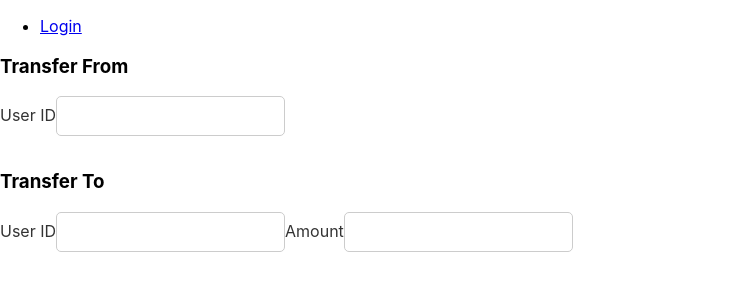
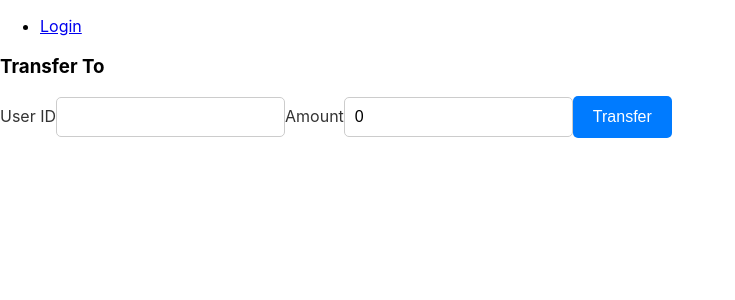
Before and after one commit to ahmedhmmad/bank-node, a React (Create React App) app in the folder bank-front/: page /transfer in a window 1280 px wide. Shown: the top 300 px of the page, without its empty margins (0-735 px from the left). Built offline with nearby package versions, Linux system fonts and the light colour scheme.

Commit message:
working on front-side

```diff
--- a/bank-front/src/components/Deposit.jsx
+++ b/bank-front/src/components/Deposit.jsx
@@ -5,11 +5,14 @@ export default function Deposit() {
     const [customerId, setCustomerId] = useState('');
     const [amount, setAmount] = useState(0);
     const [message, setMessage] = useState('');
+    const token = localStorage.getItem('accessToken');
 
 
     const handleDeposit = async () => {
         try {
-            const response = await axios.post('http://localhost:3000/api/v1/deposite', { customerId, amount });
+            const response = await axios.post('http://localhost:3000/api/v1/deposite', { amount },{
+                headers:{Authorization:`Bearer ${token}`}
+            });
             setMessage(response.data.message);
         } catch (error) {
             setMessage('Error depositing money');
--- a/bank-front/src/components/Login.jsx
+++ b/bank-front/src/components/Login.jsx
@@ -21,18 +21,14 @@ const Login = () => {
       // Store the token in localStorage
       localStorage.setItem('accessToken', accessToken);
 
-
-
-
-      // Fetch user role
+     // Fetch user role
       const roleResponse = await axios.get('http://127.0.0.1:3000/api/v1/user-role', {
         headers: {
           Authorization: `Bearer ${accessToken}`
         }
       });
-
-      const {userRole,userId} = roleResponse.data.role;
-      setUserRole(userRole); // Set user role in state
+      //const {userRole} = roleResponse.data.role;
+      setUserRole(roleResponse.data.role); // Set user role in state
 
 
       // Redirect to dashboard page with user role
--- a/bank-front/src/components/Transfer.jsx
+++ b/bank-front/src/components/Transfer.jsx
@@ -1,18 +1,41 @@
-import React from 'react';
+import React, { useState } from 'react';
+import axios from 'axios';
 
-function Transfer() {
+export default function Transfer() {
+  const [customerId,setCustomerId]= useState('');
+  const [receiverId,setReceiverId]=useState('');
+  const [amount,setAmount]=useState(0);
+  const [message,setMessage]=useState('')
+  const token=localStorage.getItem('accessToken');
+
+  const handleTranfser= async () => {
+    try{
+      const response = await axios.post('http://localhost:3000/api/v1/transfer', { receiverId,amount },{
+                headers:{Authorization:`Bearer ${token}`}
+            });
+            setMessage(response.data.message);
+
+
+    }catch(error)
+    {
+       setMessage('Error Transfering money');
+       console.error('Transfer error:', error);
+    }
+  }
+
+
   return (
     <>
-      <h3>Transfer From</h3>
+      {/* <h3>Transfer From</h3>
       <label htmlFor="transferFrom">User ID</label>
-      <input type="text" id="transferFrom" name="transferFrom" />
+      <input type="text" id="transferFrom" name="transferFrom" /> */}
       <h3>Transfer To</h3>
       <label htmlFor="transferTo">User ID</label>
-      <input type="text" id="transferTo" name="transferTo" />
+      <input type="text" id="transferTo" name="transferTo" value={receiverId} onChange={(e)=>setReceiverId(e.target.value)} />
       <label htmlFor="transferAmount">Amount</label>
-      <input type="number" id="transferAmount" name="transferAmount" />
+      <input type="number" id="transferAmount" name="transferAmount" value={amount} onChange={(e)=>setAmount(e.target.value)} />
+      <button onClick={handleTranfser}> Transfer </button>
+      {message && <p>{message}</p>}
     </>
   );
 }
-
-export default Transfer;
--- a/bank-front/src/components/Withdrawal.jsx
+++ b/bank-front/src/components/Withdrawal.jsx
@@ -1,22 +1,34 @@
 import React, { useState } from 'react';
+import axios from 'axios';
+
 
 export default function Withdrawal() {
+    const [customerId, setCustomerId] = useState('');
+    const [amount, setAmount] = useState(0);
+    const [message, setMessage] = useState('');
+    const token = localStorage.getItem('accessToken');
 
-    const [userInput,setUserInput]=useState({initialValue:0});
-    function handleChange(inputIdentifier,newValue)
-    {
-        setUserInput((prevUserInput)=>{
-            return{
-                ...prevUserInput,[inputIdentifier]:newValue
+
+    const handleWithdrawal = async () => {
+        try {
+            const response = await axios.post('http://localhost:3000/api/v1/withdrawal', { amount },{
+                headers:{Authorization:`Bearer ${token}`}
+            });
+            setMessage(response.data.message);
+        } catch (error) {
+            setMessage('Error Withdrawaling money');
+            console.error('Withdrawal error:', error);
         }
-        }
-        );
-    }
+    };
+
     return (
         <>
             <h3>User ID</h3>
+            <input type="text" value={customerId} onChange={(e) => setCustomerId(e.target.value)} />
             <label htmlFor="amount">Amount</label>
-      <input type="number" id="amount" name="amount" required value={userInput.initialValue} onChange={(event)=>handleChange('intialValue',event.target.value)} />
+            <input type="number" id="amount" name="amount" required value={amount} onChange={(e) => setAmount(e.target.value)} />
+            <button onClick={handleWithdrawal}>Withdrawal</button>
+            {message && <p>{message}</p>}
         </>
     );
 }
```
Also changed, not shown: 1 other file (tests, documents, lock files or other folders). Lines whose indentation alone changed are shown as unchanged.
